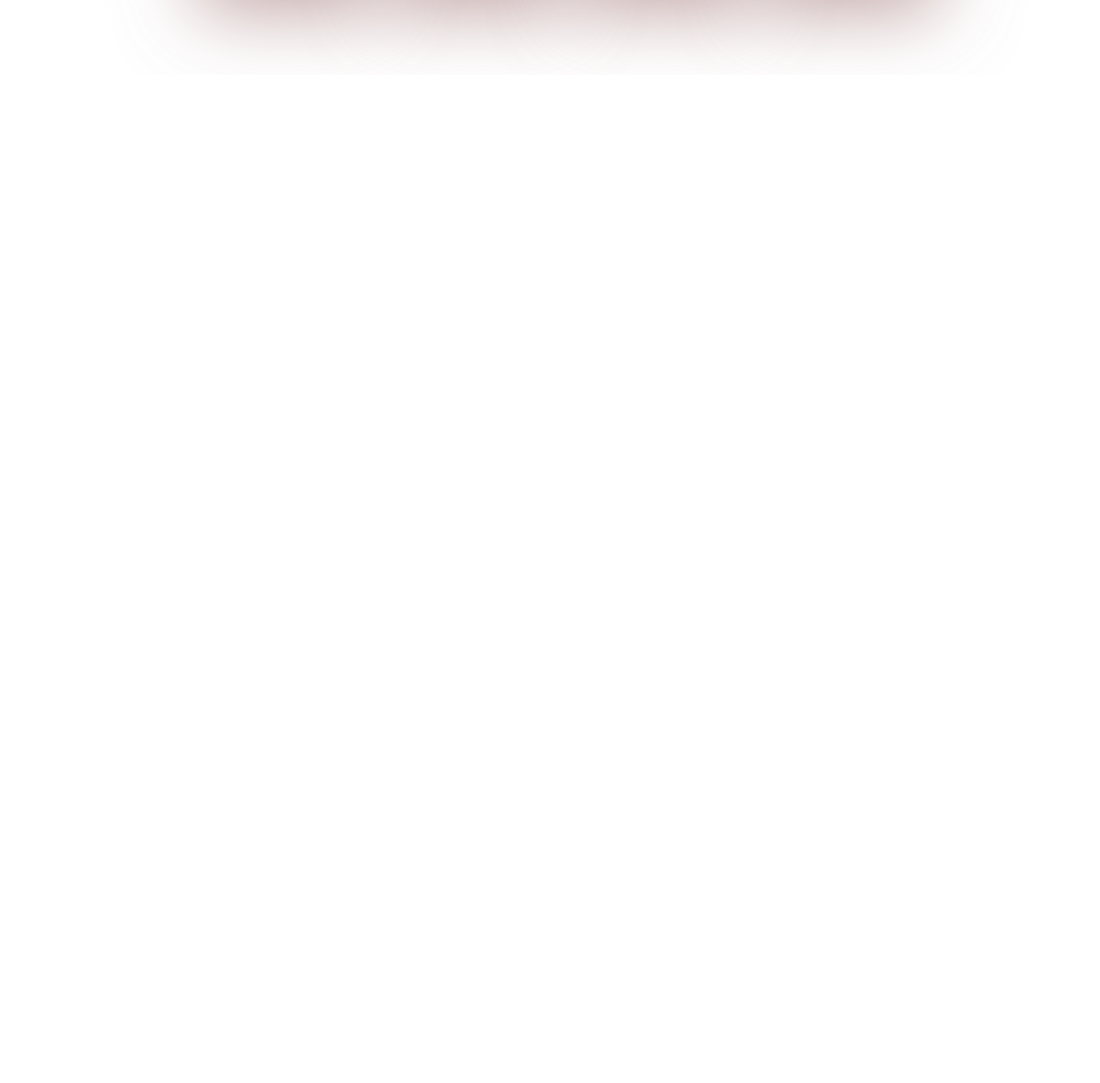
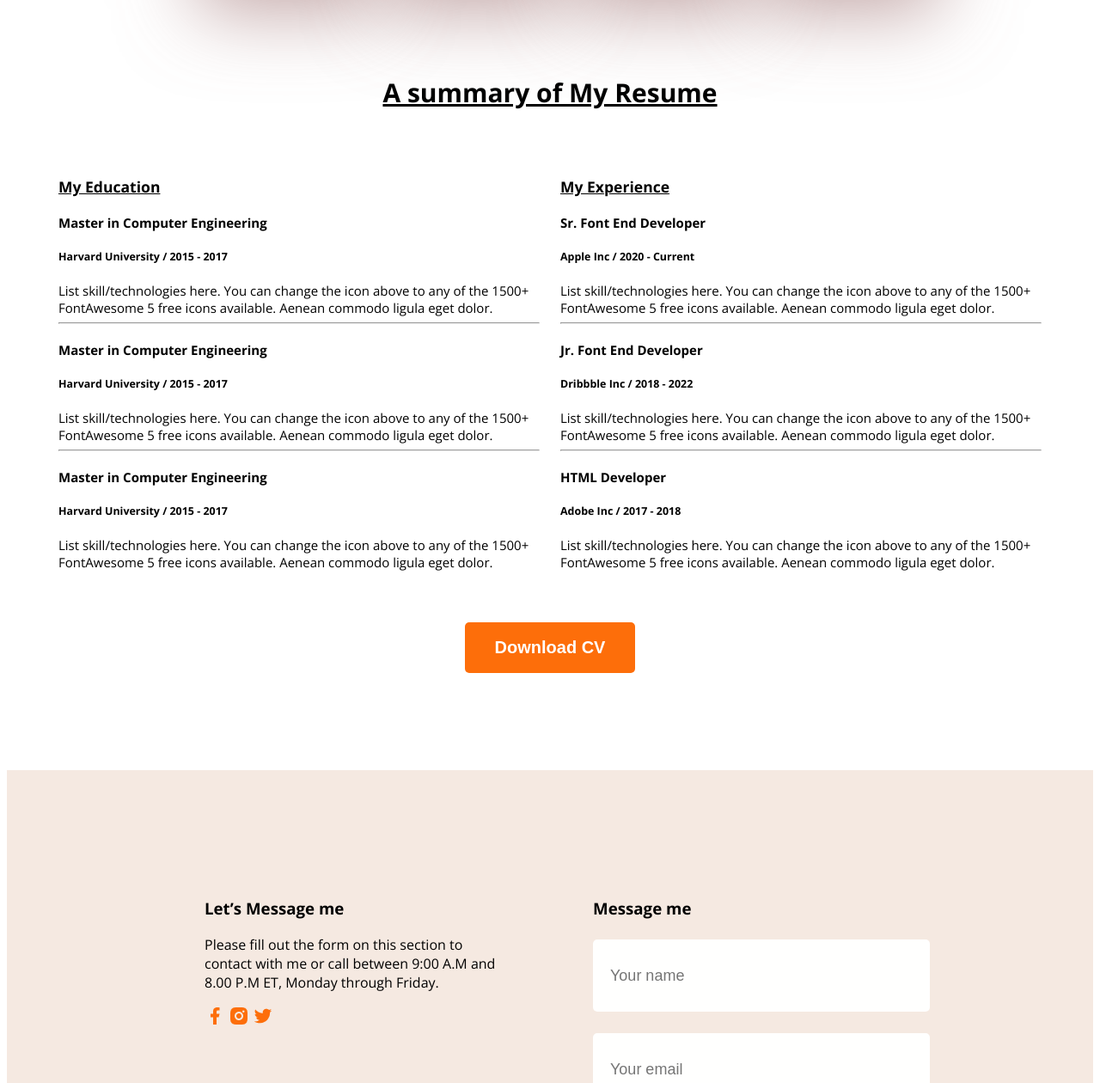
Before and after one commit to nusratmomita/MyPortfolio, a plain HTML site: page MyPortfolio/index.html in a window 1280 px wide. Shown: the part 2343-3603 px from the top of the page at 86% size. Before the commit the page ends 2430 px from the top, so only its background shows below. Drawn offline with nearby package versions, Linux system fonts and the light colour scheme.

Commit message:
All done

```diff
--- a/MyPortfolio/index.html
+++ b/MyPortfolio/index.html
@@ -94,10 +94,85 @@
                 </div>
             </div>
         </section>
+
+        <section class="resume">
+            <h3 class="resume-tittle">A summary of My Resume</h3>
+
+            <div class="mainResume">
+                <div class="resume-column">
+                    <h3 class="resume-column-tittle">My Education</h3>
+                    <div class="experience">
+                        <h4 class="experience-tittle">Master in Computer Engineering</h4>
+                        <h5 class="experience-sub-tittle">Harvard University / 2015 - 2017</h5>
+                        <div class="experience-des">List skill/technologies here. You can change the icon above
+                            to any of the 1500+ FontAwesome 5 free icons available. Aenean commodo ligula eget dolor.</div>
+                    </div>
+                    <hr>
+                    <div class="experience">
+                        <h4 class="experience-tittle">Master in Computer Engineering</h4>
+                        <h5 class="experience-sub-tittle">Harvard University / 2015 - 2017</h5>
+                        <div class="experience-des">List skill/technologies here. You can change the icon above
+                            to any of the 1500+ FontAwesome 5 free icons available. Aenean commodo ligula eget dolor.</div>
+                    </div>
+                    <hr>
+                    <div class="experience">
+                        <h4 class="experience-tittle">Master in Computer Engineering</h4>
+                        <h5 class="experience-sub-tittle">Harvard University / 2015 - 2017</h5>
+                        <div class="experience-des">List skill/technologies here. You can change the icon above
+                            to any of the 1500+ FontAwesome 5 free icons available. Aenean commodo ligula eget dolor.</div>
+                    </div>
+                </div>
+                <div class="resume-column">
+                    <h3 class="resume-column-tittle">My Experience</h3>
+                    <div class="experience">
+                        <h4 class="experience-tittle">Sr. Font End Developer</h4>
+                        <h5 class="experience-sub-tittle">Apple Inc / 2020 - Current</h5>
+                        <div class="experience-des">List skill/technologies here. You can change the icon above
+                            to any of the 1500+ FontAwesome 5 free icons available. Aenean commodo ligula eget dolor.</div>
+                    </div>
+                    <hr>
+                    <div class="experience">
+                        <h4 class="experience-tittle">Jr. Font End Developer</h4>
+                        <h5 class="experience-sub-tittle">Dribbble Inc / 2018 - 2022</h5>
+                        <div class="experience-des">List skill/technologies here. You can change the icon above
+                            to any of the 1500+ FontAwesome 5 free icons available. Aenean commodo ligula eget dolor.</div>
+                    </div>
+                    <hr>
+                    <div class="experience">
+                        <h4 class="experience-tittle">HTML Developer</h4>
+                        <h5 class="experience-sub-tittle">Adobe Inc / 2017 - 2018</h5>
+                        <div class="experience-des">List skill/technologies here. You can change the icon above
+                            to any of the 1500+ FontAwesome 5 free icons available. Aenean commodo ligula eget dolor.</div>
+                    </div>
+                </div>
+            </div>
+            <div class="text-center resume-btn">
+                <button class="btn-primary">Download CV</button>
+            </div>
+
+        </section>
     </main>
 
-    <footer>
+    <footer class="secendary-bg">
+        <div class="footer-column">
+            <h3 class="footer-tittle">Let’s Message me</h3>
+            <p class="footer-des">Please fill out the form on this section to contact with me or call between 9:00 A.M and 8.00 P.M ET, Monday through Friday.</p>
+            <div class="connect-image">
+                <a href="www.facebook.com"><img src="images/icons/facebook.png" alt="fb"></a>
+                <a href="www.instragram.com"><img src="images/icons/insta.png" alt="IS"></a>
+                <a href="www.twitter.com"><img src="images/icons/twitter.png" alt=""></a>
+            </div>
+        </div>
 
+        <div class="footer-column">
+            <h3 class="footer-form">Message me</h3>
+            <form action="" class="connect-form">
+                <input type="text" placeholder="Your name">
+                <input type="email" name="" id="email" placeholder="Your email" >
+                <textarea name="" id="" cols="20" rows="10"placeholder="Massage"></textarea>
+                <input class="btn-primary"   type="button" value="Submit">
+            </form>
+        </div>
     </footer>
 </body>
 </html>
--- a/MyPortfolio/styles/style.css
+++ b/MyPortfolio/styles/style.css
@@ -52,6 +52,7 @@ nav ul{
     padding: 18px 35px;
     border-radius: 5px;
     border: none;
+    cursor: pointer;
 }
 
 /*Banner style*/
@@ -112,7 +113,9 @@ nav ul{
 .section-tittle{
     font-size: 35px;
     font-weight: bold;
-    color: #181818
+    color: #181818;
+    text-decoration: underline;
+
 }
 
 .section-description{
@@ -152,3 +155,49 @@ nav ul{
     box-shadow: 0px 6px 90px 9px rgba(163, 121, 121, 0.686);
     border-radius: 5px;
 }
+
+/*Resume styling*/
+.mainResume{
+    display: flex;
+    gap: 24px;
+    font-size: 15px;
+    margin: 60px 60px;
+}
+
+.resume-tittle{
+    font-size: 30px;
+    text-align: center;
+    text-decoration: underline;
+}
+
+.resume-column-tittle{
+    text-decoration: underline;
+}
+.resume-btn{
+    margin-top: 50px;
+}
+
+/*footer style*/
+footer{
+    padding: 130px 230px;
+    display: flex;
+    gap: 100px;
+    margin-top: 113px;
+}
+
+.footer-column{
+    width: 50%;;
+}
+
+footer input[type="text"], footer input[type="email"],footer textarea{
+    height: 64px;
+    border-radius: 5px;
+    background-color: rgb(255, 255, 254);
+    display: block;
+    width: 100%;
+    padding: 10px 20px;
+    margin-bottom: 25px;
+    border: none;
+    margin-top: 24px;
+    font-size: 18px;
+}
```
